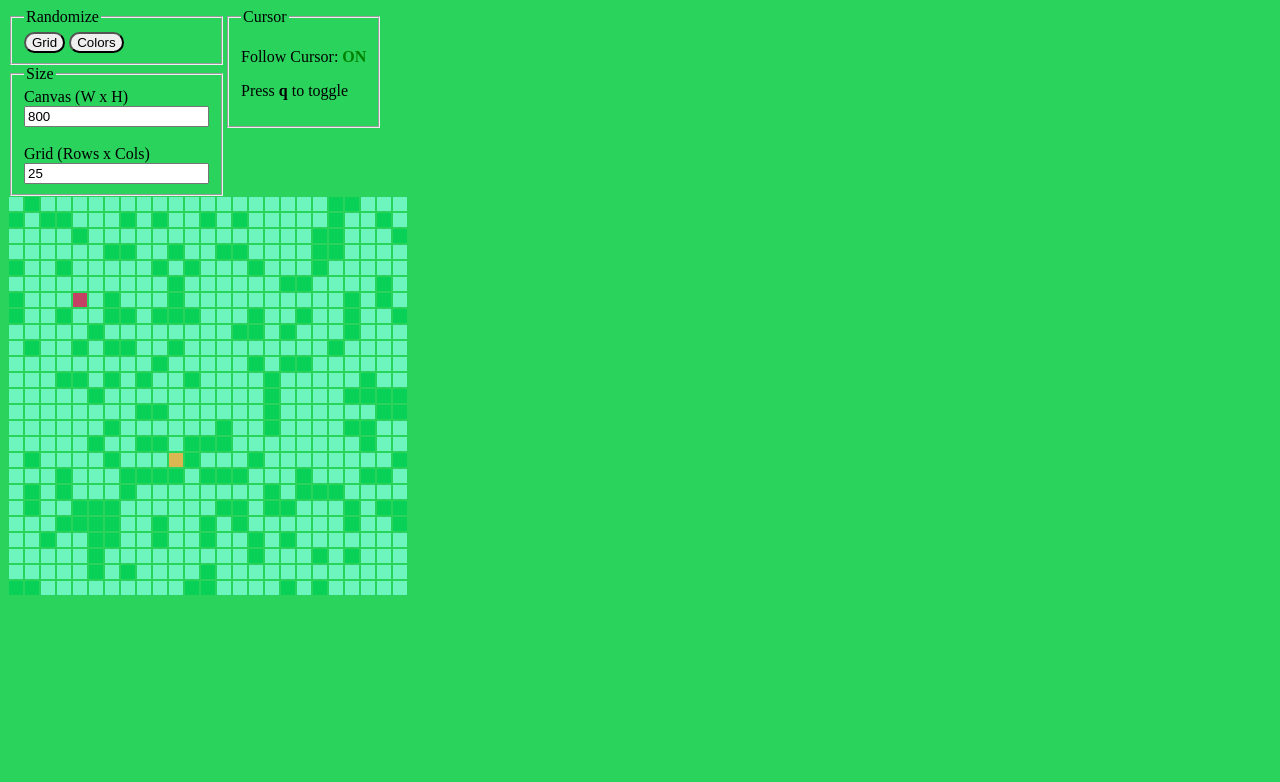
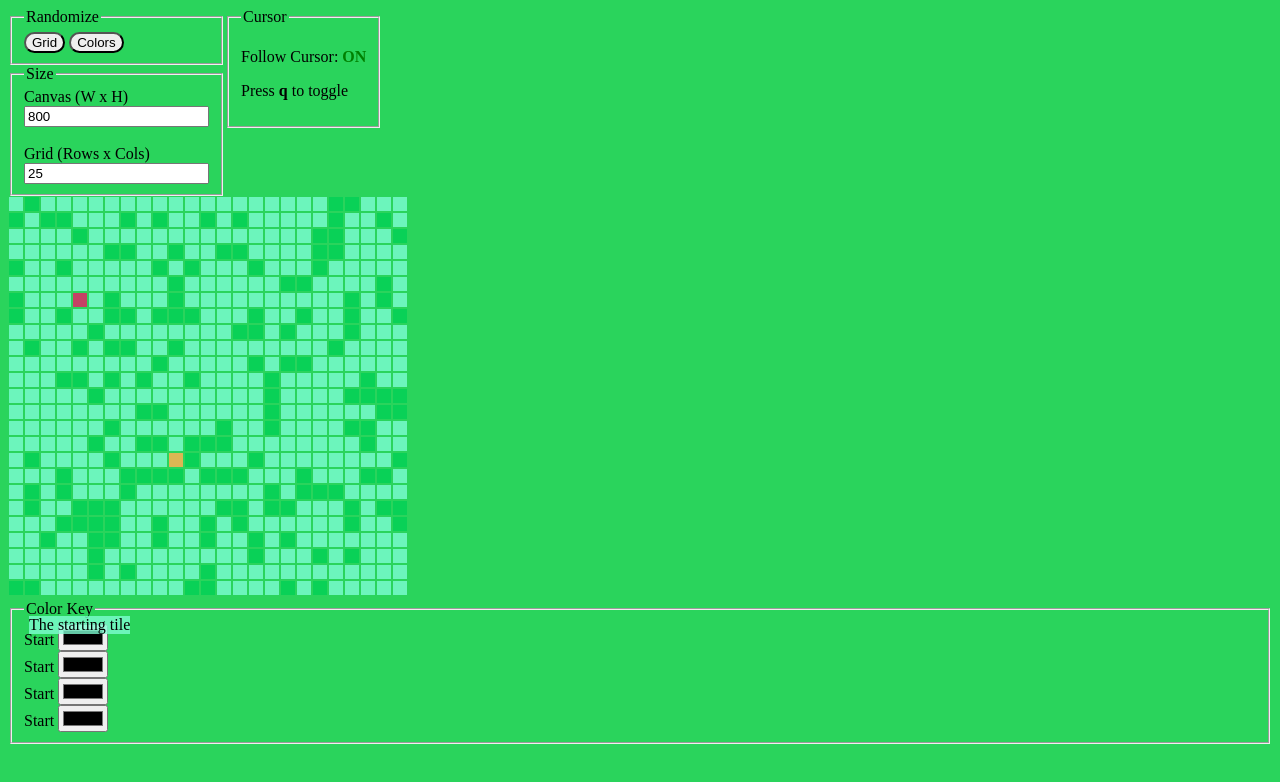
Before and after one commit to Ricksters2000/a-star-js, a plain HTML site: page index.html in a window 1280 px wide. Drawn offline with Linux system fonts and the light colour scheme.

Commit message:
added color keys

```diff
--- a/index.html
+++ b/index.html
@@ -31,6 +31,24 @@
         </fieldset>
     </div>
     <canvas id="display" ></canvas>
+    <fieldset>
+        <legend>Color Key</legend>
+        <label class="tooltip">
+            Start
+            <span class="tooltip-child">The starting tile</span>
+        </label>
+        <input id="start-color" type="color">
+        <br>
+        <label>Start</label>
+        <input id="start-color" type="color">
+        <br>
+        <label>Start</label>
+        <input id="start-color" type="color">
+        <br>
+        <label>Start</label>
+        <input id="start-color" type="color">
+        <br>
+    </fieldset>
 
     <!-- classes -->
     <script src="src/classes/aStar.js"></script>
--- a/style.css
+++ b/style.css
@@ -8,6 +8,20 @@
     flex-direction: column;
 }
 
+.tooltip {
+    position: relative;
+}
+
+.tooltip .tooltip-child {
+    position: absolute;
+    width: max-content;
+    max-width: 300px;
+    left: 5px;
+    top: -15px;
+    background-color: #7fffd4c7;
+
+}
+
 fieldset {
     height: fit-content;
     /* margin-left: auto; */
```
